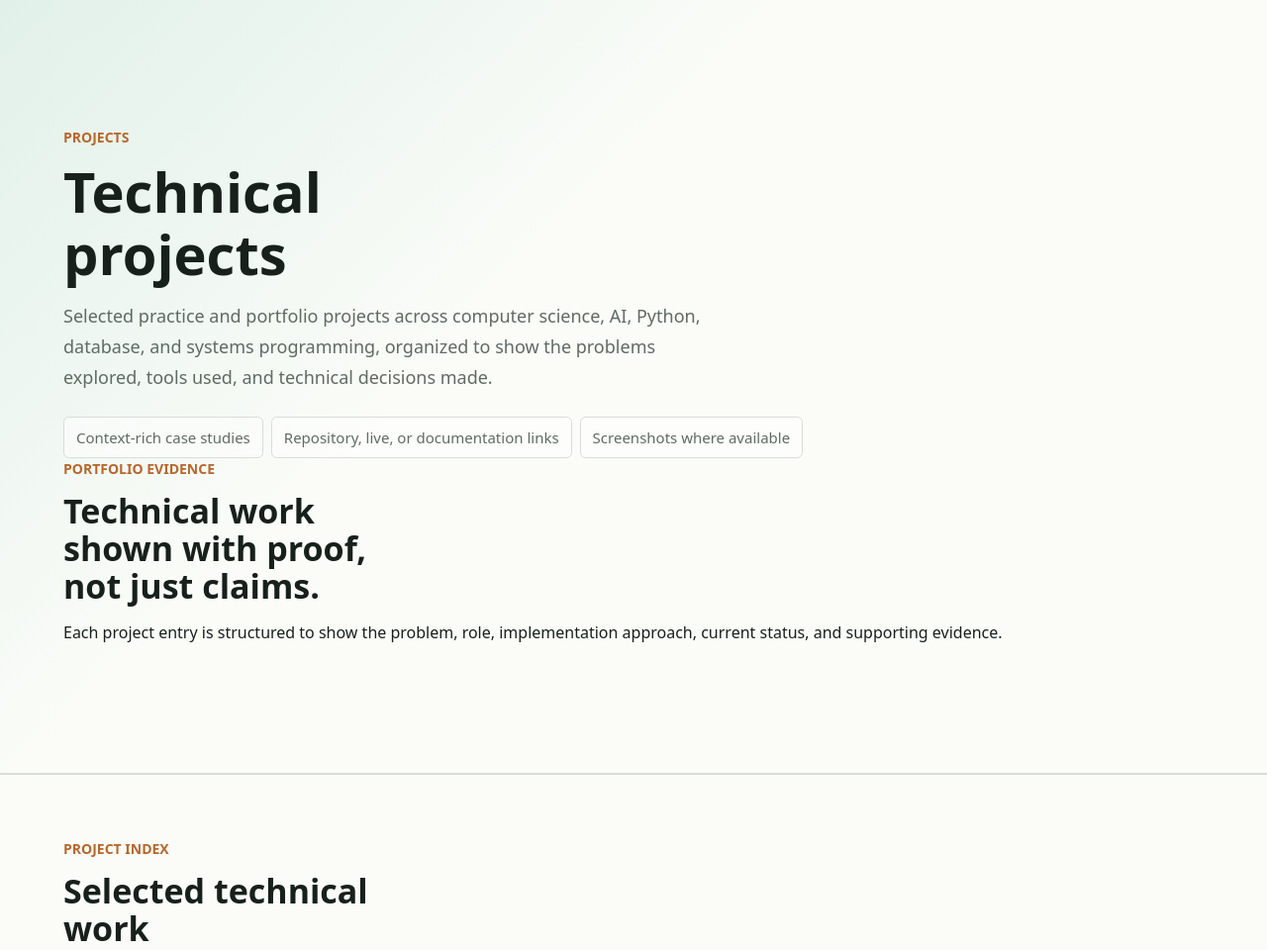
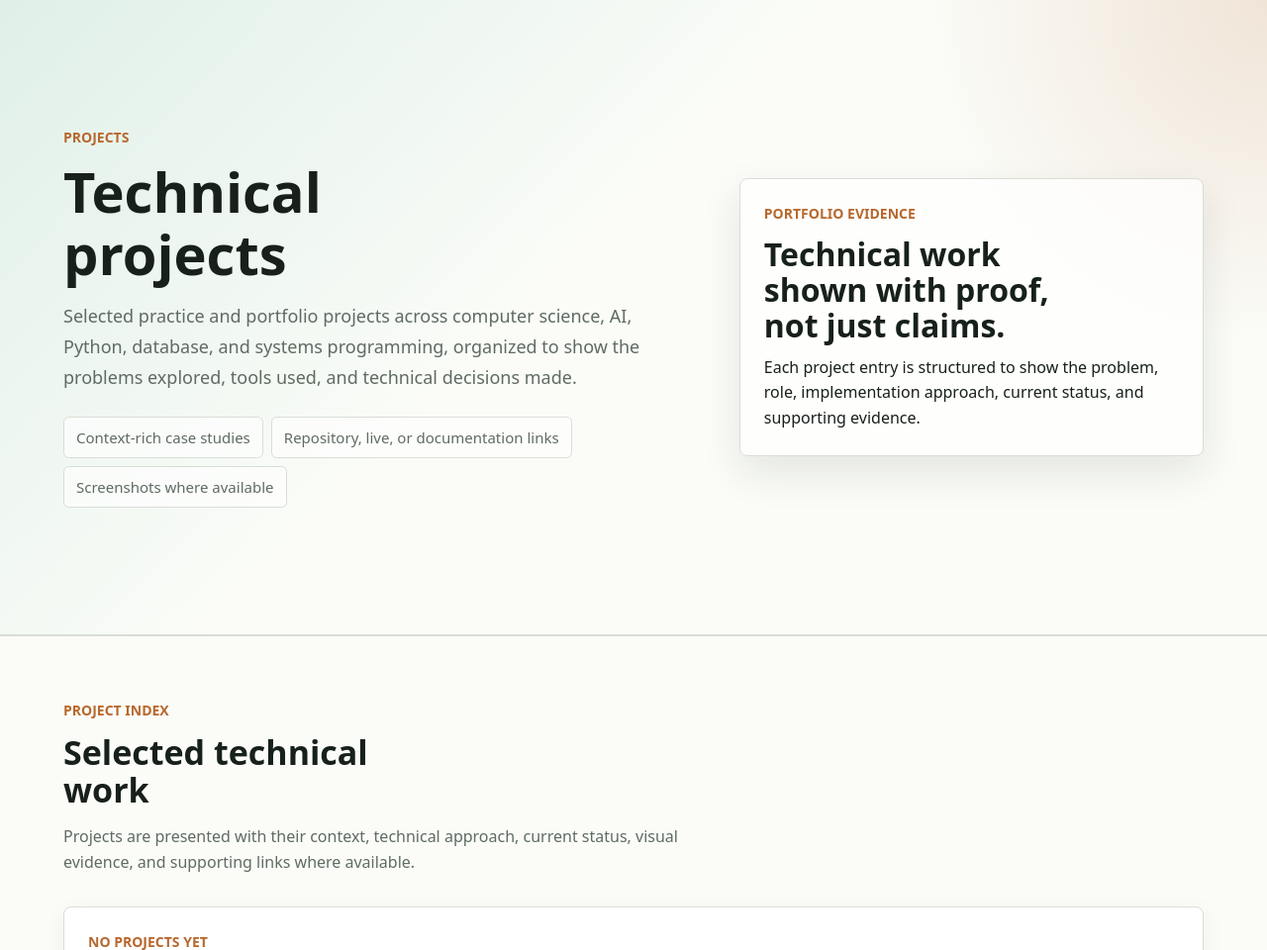
Before and after one commit to ksbk/kusse-portfolio, a Django app: page /projects/ in a window 1280 px wide. Shown: the part 77-1037 px from the top of the page at 99% size. Run offline with Django 5.2, Linux system fonts and the light colour scheme; data that the repository does not hold is empty.

Commit message:
style: refine split hero layout

```diff
--- a/static/css/components/hero.css
+++ b/static/css/components/hero.css
@@ -1,7 +1,8 @@
 .hero {
     border-bottom: 1px solid var(--color-border);
     background:
-        linear-gradient(135deg, rgb(219 238 230 / 82%), rgb(253 251 246 / 0%) 36rem),
+        radial-gradient(circle at top right, rgb(184 103 44 / 16%), transparent 22rem),
+        linear-gradient(135deg, rgb(219 238 230 / 86%), rgb(253 251 246 / 0%) 38rem),
         var(--color-surface-muted);
 }
 
@@ -11,6 +12,15 @@
 
 .hero__content {
     max-width: 52rem;
+}
+
+.hero__content h1 {
+    max-width: 13ch;
+    margin-bottom: var(--space-4);
+}
+
+.hero__content .lead {
+    max-width: 44rem;
 }
 
 .hero__proof-list {
@@ -29,8 +39,31 @@
     border: 1px solid var(--color-border);
     border-radius: var(--radius-sm);
     padding: var(--space-2) var(--space-3);
-    background: rgb(255 255 255 / 54%);
+    background: rgb(255 255 255 / 64%);
     overflow-wrap: anywhere;
+}
+
+.hero__panel,
+.hero__visual {
+    margin-top: var(--space-8);
+}
+
+.hero__panel {
+    border: 1px solid var(--color-border);
+    border-radius: var(--radius-md);
+    padding: var(--space-6);
+    background: rgb(255 255 255 / 74%);
+    box-shadow: var(--shadow-soft);
+}
+
+.hero__panel h2 {
+    max-width: 18ch;
+    margin-bottom: var(--space-3);
+    font-size: clamp(1.45rem, 3vw, 2rem);
+}
+
+.hero__visual {
+    box-shadow: var(--shadow-soft);
 }
 
 @media (min-width: 48rem) {
@@ -38,3 +71,17 @@
         padding-block: var(--space-16);
     }
 }
+
+@media (min-width: 56rem) {
+    .hero__inner--split {
+        display: grid;
+        grid-template-columns: minmax(0, 1.15fr) minmax(18rem, 0.85fr);
+        align-items: center;
+        gap: var(--space-12);
+    }
+
+    .hero__panel,
+    .hero__visual {
+        margin-top: 0;
+    }
+}
```
